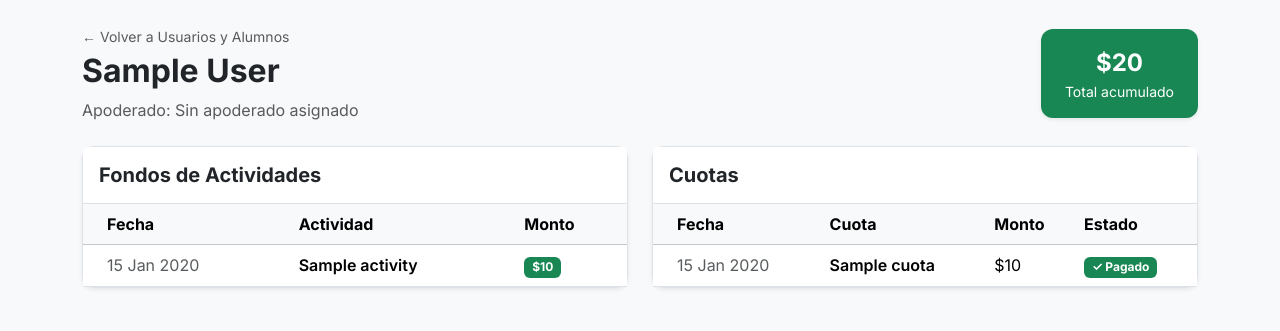
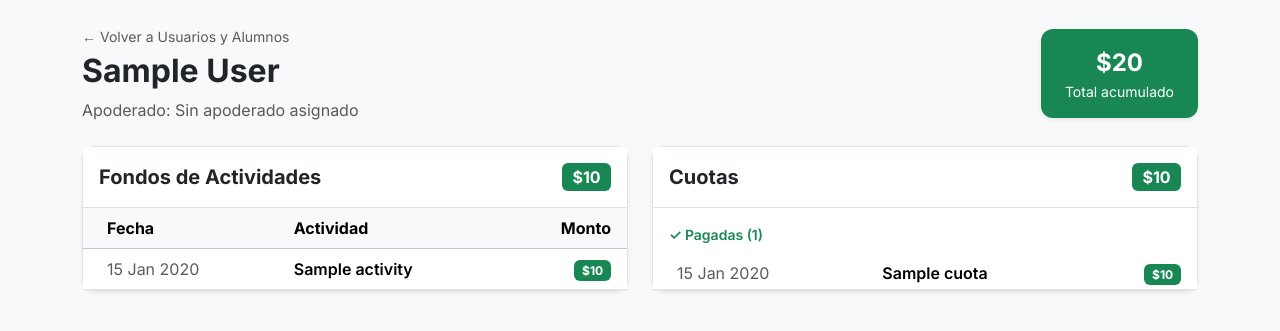
Before and after one commit to pfuentea/mi-web, a Django app: page /admin-usuarios/alumno/1/ in a window 1280 px wide. Shown: the part 72-403 px from the top of the page. Run offline with Django 5.2, Linux system fonts and the light colour scheme; a user stored in the database is signed in; tables that the repository leaves empty hold one stand-in row (values such as "Sample post").

Commit message:
Edición de cuotas, detalle mejorado y vista apoderado con cuotas
- Agregar vista edit_cuota con modal en listado de cuotas
- student_detail: subtotal actividades, cuotas separadas en pagadas/pendientes
- dashboard apoderado: dos columnas por alumno (actividades + cuotas), solo lectura
- Propiedades total_actividades, pagos_pagados, pagos_pendientes, total_cuotas_pagadas en Student

Co-Authored-By: Claude Sonnet 4.6 <noreply@anthropic.com>

```diff
--- a/fondos/models.py
+++ b/fondos/models.py
@@ -14,10 +14,24 @@ class Student(models.Model):
         return f"{self.first_name} {self.last_name}"
 
     @property
+    def total_actividades(self):
+        return sum(dist.amount for dist in self.distributions.all())
+
+    @property
+    def pagos_pagados(self):
+        return self.pagos.filter(paid=True).select_related('cuota').order_by('-cuota__date')
+
+    @property
+    def pagos_pendientes(self):
+        return self.pagos.filter(paid=False).select_related('cuota').order_by('-cuota__date')
+
+    @property
+    def total_cuotas_pagadas(self):
+        return sum(p.cuota.amount for p in self.pagos_pagados)
+
+    @property
     def total_funds(self):
-        dist_total = sum(dist.amount for dist in self.distributions.all())
-        cuotas_total = sum(p.cuota.amount for p in self.pagos.filter(paid=True).select_related('cuota'))
-        return dist_total + cuotas_total
+        return self.total_actividades + self.total_cuotas_pagadas
 
 class Activity(models.Model):
     name = models.CharField(max_length=200, verbose_name="Nombre de la Actividad")
--- a/fondos/templates/fondos/student_detail.html
+++ b/fondos/templates/fondos/student_detail.html
@@ -14,7 +14,7 @@
                     {{ student.parent.first_name|default:student.parent.username }} {{ student.parent.last_name }}
                 </a>
             {% else %}
-                <span>Sin apoderado asignado</span>
+                Sin apoderado asignado
             {% endif %}
         </p>
     </div>
@@ -27,11 +27,12 @@
 </div>
 
 <div class="row g-4">
-    <!-- Fondos de actividades -->
+    <!-- Actividades -->
     <div class="col-md-6">
         <div class="card shadow-sm border h-100">
-            <div class="card-header bg-white border-bottom py-3">
+            <div class="card-header bg-white border-bottom py-3 d-flex justify-content-between align-items-center">
                 <h5 class="mb-0 fw-bold">Fondos de Actividades</h5>
+                <span class="badge bg-success fs-6">${{ student.total_actividades }}</span>
             </div>
             <div class="table-responsive">
                 <table class="table table-hover align-middle mb-0">
@@ -39,7 +40,7 @@
                         <tr>
                             <th class="ps-4">Fecha</th>
                             <th>Actividad</th>
-                            <th>Monto</th>
+                            <th class="text-end pe-3">Monto</th>
                         </tr>
                     </thead>
                     <tbody>
@@ -47,7 +48,7 @@
                         <tr>
                             <td class="ps-4 text-muted">{{ dist.activity.date|date:"d M Y" }}</td>
                             <td class="fw-semibold">{{ dist.activity.name }}</td>
-                            <td><span class="badge bg-success">${{ dist.amount }}</span></td>
+                            <td class="text-end pe-3"><span class="badge bg-success">${{ dist.amount }}</span></td>
                         </tr>
                         {% empty %}
                         <tr>
@@ -63,41 +64,56 @@
     <!-- Cuotas -->
     <div class="col-md-6">
         <div class="card shadow-sm border h-100">
-            <div class="card-header bg-white border-bottom py-3">
+            <div class="card-header bg-white border-bottom py-3 d-flex justify-content-between align-items-center">
                 <h5 class="mb-0 fw-bold">Cuotas</h5>
+                <span class="badge bg-success fs-6">${{ student.total_cuotas_pagadas }}</span>
             </div>
-            <div class="table-responsive">
-                <table class="table table-hover align-middle mb-0">
-                    <thead class="table-light">
-                        <tr>
-                            <th class="ps-4">Fecha</th>
-                            <th>Cuota</th>
-                            <th>Monto</th>
-                            <th>Estado</th>
-                        </tr>
-                    </thead>
+
+            {% with pagadas=student.pagos_pagados pendientes=student.pagos_pendientes %}
+
+            {% if pendientes %}
+            <div class="px-3 pt-3 pb-1">
+                <p class="fw-semibold text-warning mb-2 small">⚠ Pendientes ({{ pendientes|length }})</p>
+            </div>
+            <div class="table-responsive border-bottom">
+                <table class="table table-sm align-middle mb-0">
                     <tbody>
-                        {% for pago in pagos_cuotas %}
-                        <tr>
+                        {% for pago in pendientes %}
+                        <tr class="table-warning">
                             <td class="ps-4 text-muted">{{ pago.cuota.date|date:"d M Y" }}</td>
                             <td class="fw-semibold">{{ pago.cuota.name }}</td>
-                            <td>${{ pago.cuota.amount }}</td>
-                            <td>
-                                {% if pago.paid %}
-                                    <span class="badge bg-success">✓ Pagado</span>
-                                {% else %}
-                                    <span class="badge bg-warning text-dark">Pendiente</span>
-                                {% endif %}
-                            </td>
-                        </tr>
-                        {% empty %}
-                        <tr>
-                            <td colspan="4" class="text-center py-4 text-muted">Sin cuotas asignadas aún.</td>
+                            <td class="text-end pe-3 text-muted">${{ pago.cuota.amount }}</td>
                         </tr>
                         {% endfor %}
                     </tbody>
                 </table>
             </div>
+            {% endif %}
+
+            {% if pagadas %}
+            <div class="px-3 pt-3 pb-1">
+                <p class="fw-semibold text-success mb-2 small">✓ Pagadas ({{ pagadas|length }})</p>
+            </div>
+            <div class="table-responsive">
+                <table class="table table-sm align-middle mb-0">
+                    <tbody>
+                        {% for pago in pagadas %}
+                        <tr>
+                            <td class="ps-4 text-muted">{{ pago.cuota.date|date:"d M Y" }}</td>
+                            <td class="fw-semibold">{{ pago.cuota.name }}</td>
+                            <td class="text-end pe-3"><span class="badge bg-success">${{ pago.cuota.amount }}</span></td>
+                        </tr>
+                        {% endfor %}
+                    </tbody>
+                </table>
+            </div>
+            {% endif %}
+
+            {% if not pagadas and not pendientes %}
+            <div class="p-4 text-center text-muted">Sin cuotas asignadas aún.</div>
+            {% endif %}
+
+            {% endwith %}
         </div>
     </div>
 </div>
--- a/fondos/urls.py
+++ b/fondos/urls.py
@@ -15,5 +15,6 @@ urlpatterns = [
     path('distribucion/eliminar/<int:dist_id>/', views.delete_distribution, name='delete_distribution'),
     path('cuotas/', views.cuotas_list, name='cuotas_list'),
     path('cuotas/<int:cuota_id>/', views.cuota_detail, name='cuota_detail'),
+    path('cuotas/<int:cuota_id>/editar/', views.edit_cuota, name='edit_cuota'),
     path('cuotas/pago/<int:pago_id>/toggle/', views.toggle_pago, name='toggle_pago'),
 ]
--- a/fondos/views.py
+++ b/fondos/views.py
@@ -196,6 +196,22 @@ def cuotas_list(request):
     return render(request, 'fondos/cuotas.html', context)
 
 @staff_member_required
+def edit_cuota(request, cuota_id):
+    cuota = get_object_or_404(Cuota, id=cuota_id)
+    if request.method == 'POST':
+        cuota.name = request.POST.get('name', cuota.name)
+        new_date = request.POST.get('date')
+        if new_date:
+            cuota.date = new_date
+        amount_str = request.POST.get('amount', '').strip()
+        if amount_str and amount_str.isdigit() and int(amount_str) > 0:
+            cuota.amount = int(amount_str)
+        cuota.description = request.POST.get('description', cuota.description)
+        cuota.save()
+        messages.success(request, 'Cuota actualizada correctamente.')
+    return redirect('cuotas_list')
+
+@staff_member_required
 def cuota_detail(request, cuota_id):
     cuota = get_object_or_404(Cuota, id=cuota_id)
     pagos = PagoCuota.objects.filter(cuota=cuota).select_related('student__parent').order_by('paid', 'student__last_name')
```
Also changed, not shown: fondos/templates/fondos/cuotas.html (+44 -3 lines), fondos/templates/fondos/dashboard.html (+79 -18 lines).
